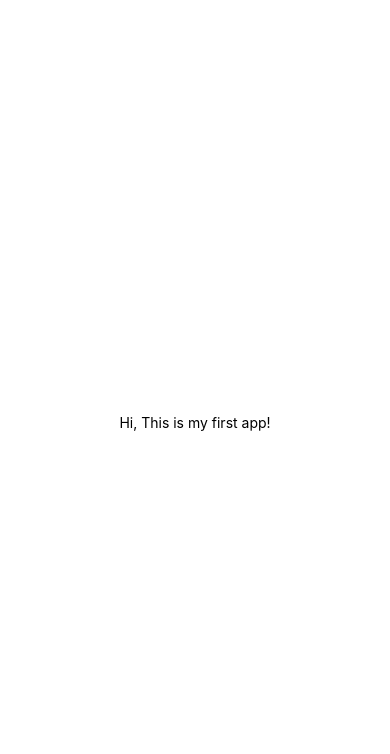
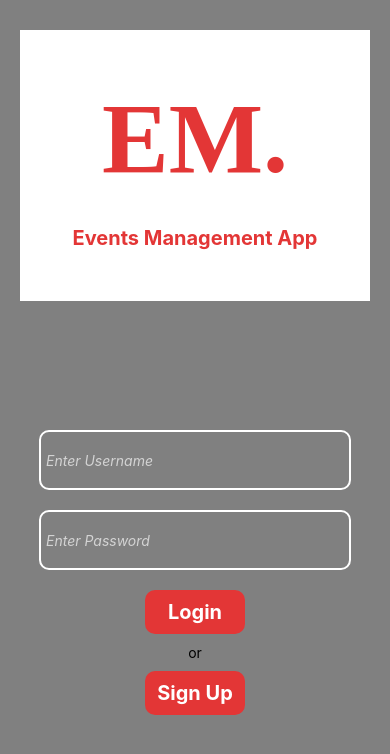
Before and after one commit to mudassir-rafiq-007/event-management-app, a React Native app: screen / in a window 390 px wide. Shown: the top 754 px of the page. Built offline with nearby package versions, Linux system fonts and the light colour scheme.

Commit message:
Event Management App

```diff
--- a/App.tsx
+++ b/App.tsx
@@ -1,20 +1,172 @@
-import { StatusBar } from 'expo-status-bar';
-import { StyleSheet, Text, View } from 'react-native';
+import React, { useState } from "react";
+import {
+  StyleSheet,
+  Text,
+  TextInput,
+  View,
+  TouchableOpacity,
+  StatusBar,
+} from "react-native";
 
 export default function App() {
+  const [userName, setUserName] = useState("");
+  const inputUserHandler = (input: string) => {
+    setUserName(input);
+  };
+
+  const [password, setPassword] = useState("");
+  const inputPasswordHandler = (input: string) => {
+    setPassword(input);
+  };
+
+  const detail: { userID: string; userPassword: string }[] = [
+    { userID: "", userPassword: "" },
+  ];
+
+  const [userDetail, setUserDetail] = useState(detail);
+  const loginHandler = () => {
+    setUserDetail(
+      (detail) => (detail = [{ userID: userName, userPassword: password }])
+    );
+    setUserName('')
+    setPassword('')
+  };
+
+
+
   return (
-    <View style={styles.container}>
-      <Text>Hi, This is my first app!</Text>
-      <StatusBar style="auto" />
+
+    <View style={{ flex: 1, backgroundColor: "grey" }}>
+      <View style={styles1.logoScreenContainer}>
+        <Text style={styles1.text1}>EM.</Text>
+        <Text style={styles1.text2}>Events Management App</Text>
+      </View>
+
+      <View style={styles.loginScreenContainer}>
+        <StatusBar
+          barStyle={"light-content"}
+          backgroundColor={"grey"}
+        ></StatusBar>
+
+        <TextInput
+          style={styles.inputContainer}
+          placeholder="Enter Username"
+          placeholderTextColor={"#d3d3d3"}
+          textAlign="center"
+          onChangeText={inputUserHandler}
+        ></TextInput>
+
+        <TextInput
+          style={styles.inputContainer}
+          placeholder="Enter Password"
+          placeholderTextColor={"#d3d3d3"}
+          secureTextEntry
+          textAlign="center"
+          onChangeText={inputPasswordHandler}
+        ></TextInput>
+
+        <View>
+          <TouchableOpacity
+            style={styles.buttonContainer}
+            onPress={loginHandler}
+          >
+            <Text style={styles.buttonText}>Login</Text>
+          </TouchableOpacity>
+        </View>
+
+        {userDetail[0].userID !== "" ? (
+          <View style={styles.loginTextContainer}>
+            <Text style={styles.loginText}>
+              Logged in as : {userDetail[0].userID}
+            </Text>
+          </View>
+        ) : (
+          <View style={{alignItems: "center"}}>
+            <Text> or </Text>
+
+            <View>
+              <TouchableOpacity style={styles.buttonContainer}>
+                <Text style={styles.buttonText}>Sign Up</Text>
+              </TouchableOpacity>
+            </View>
+          </View>
+        )}
+      </View>
     </View>
   );
 }
 
-const styles = StyleSheet.create({
-  container: {
+const styles1 = StyleSheet.create({
+  logoScreenContainer: {
     flex: 1,
-    backgroundColor: '#fff',
-    alignItems: 'center',
-    justifyContent: 'center',
+    justifyContent: "center",
+    alignItems: "center",
+    backgroundColor: "white",
+    marginHorizontal: 20,
+    marginTop: 30,
+  },
+
+  text1: {
+    color: "#e33636",
+    fontSize: 100,
+    fontWeight: "bold",
+    fontFamily: "serif",
+  },
+
+  text2: {
+    color: "#e33636",
+    fontSize: 20,
+    fontWeight: "bold",
+    marginTop: 30,
   },
 });
+
+const styles = StyleSheet.create({
+  loginScreenContainer: {
+    flex: 2,
+    justifyContent: "center",
+    alignItems: "center",
+    backgroundColor: "grey",
+  },
+
+  inputContainer: {
+    borderColor: "white",
+    borderWidth: 2,
+    borderRadius: 10,
+    width: "80%",
+    height: 60,
+    margin: 10,
+    padding: 5,
+    fontSize: 14,
+    fontStyle: "italic",
+    color: 'white'
+
+  },
+
+  buttonText: {
+    color: "white",
+    fontSize: 20,
+    fontWeight: "bold",
+  },
+
+  buttonContainer: {
+    backgroundColor: "#e33636",
+    padding: 10,
+    width: 100,
+    alignItems: "center",
+    margin: 10,
+    borderRadius: 10,
+  },
+
+  loginText: {
+    color: "white",
+    fontSize: 15,
+  },
+
+  loginTextContainer: {
+    backgroundColor: "#e33636",
+    marginTop: 40,
+    padding: 15,
+    borderRadius: 10,
+  },
+});
```
